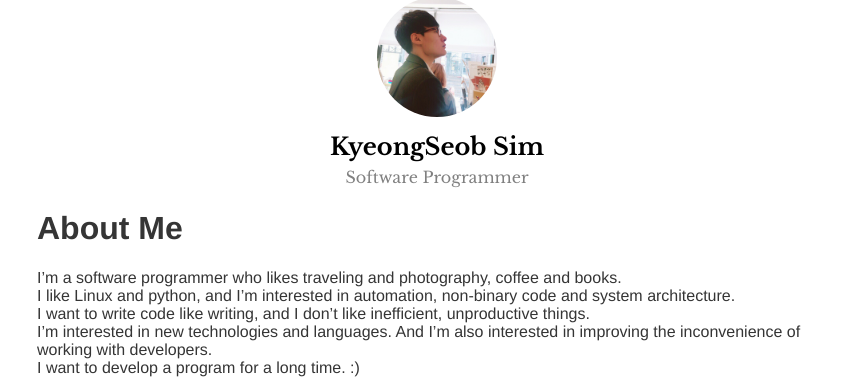
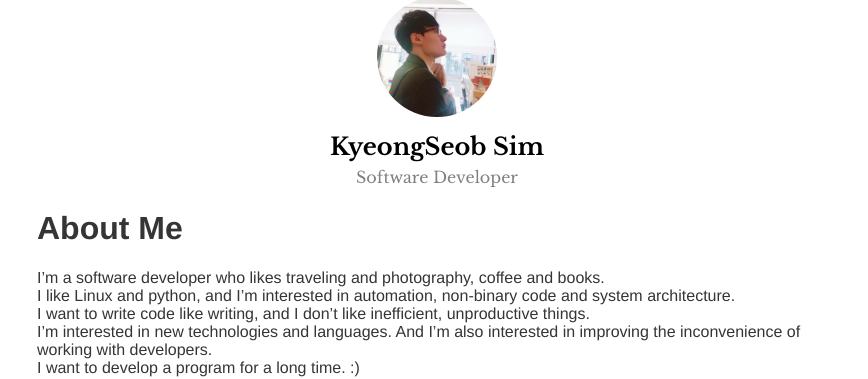
Before and after one commit to kssim/profile, a Jekyll site: the page built from index.md, in a window 1280 px wide and 900 px high. Shown: the part 88-467 px from the top of the window, without its empty margins (203-1071 px from the left). Built offline with Jekyll 4.4.1, drawn with Linux system fonts in a browser that asks for light colours; our own code applies the rules of GitHub Pages for plain Markdown files.

Commit message:
Fix word

```diff
--- a/_config.yml
+++ b/_config.yml
@@ -8,7 +8,7 @@ google_analytics: UA-116951375-1
 # Author
 author:
   name: KyeongSeob Sim
-  desc: Software Programmer
+  desc: Software Developer
   email: ksub0912@gmail.com
   selfie: assets/img/profile.jpg
 
--- a/index.md
+++ b/index.md
@@ -3,7 +3,7 @@ layout: about
 ---
 
 # About Me
-I'm a software programmer who likes traveling and photography, coffee and books.
+I'm a software developer who likes traveling and photography, coffee and books.
 I like Linux and python, and I'm interested in automation, non-binary code and system architecture.
 I want to write code like writing, and I don't like inefficient, unproductive things.
 I'm interested in new technologies and languages. And I'm also interested in improving the inconvenience of working with developers.
```
